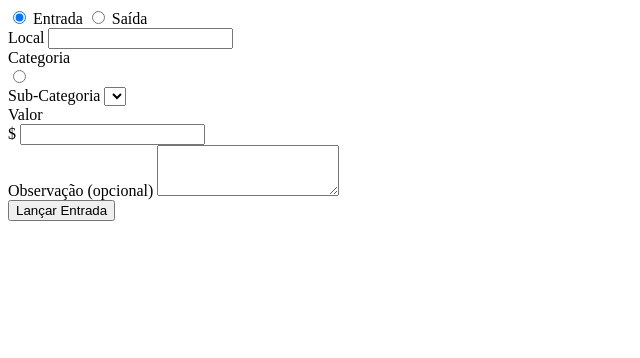
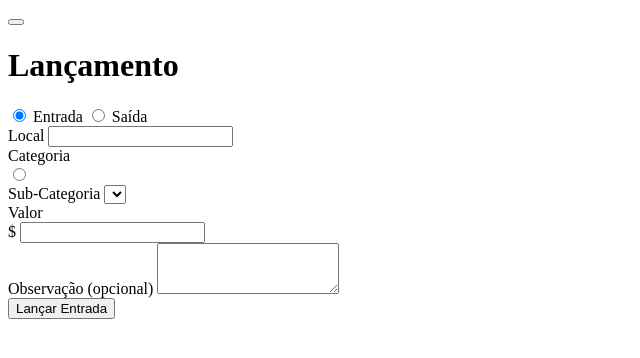
Before and after one commit to migueldinois/DuckFy, a Flask app: template templates/lancamentos.html in a window 1280 px wide. Shown: the top 358 px of the page, without its empty margins (0-640 px from the left). Run offline with Flask 3, Linux system fonts and the light colour scheme; the template is opened without the code that fills it, so the values that code supplies are empty.

Commit message:
feat: estruturando o header

```diff
--- a/templates/lancamentos.html
+++ b/templates/lancamentos.html
@@ -9,6 +9,14 @@
 
 <body>
     <main class="container">
+
+        <!-- Header -->
+        <header class="header">
+            <button type="button" class="btn-back" aria-label="Voltar">
+                <span class="icon-arrow-left"></span>
+            </button>
+            <h1>Lançamento</h1>
+        </header>
 
         <!-- Card Principal do Formulário -->
         <div class="card">
```
